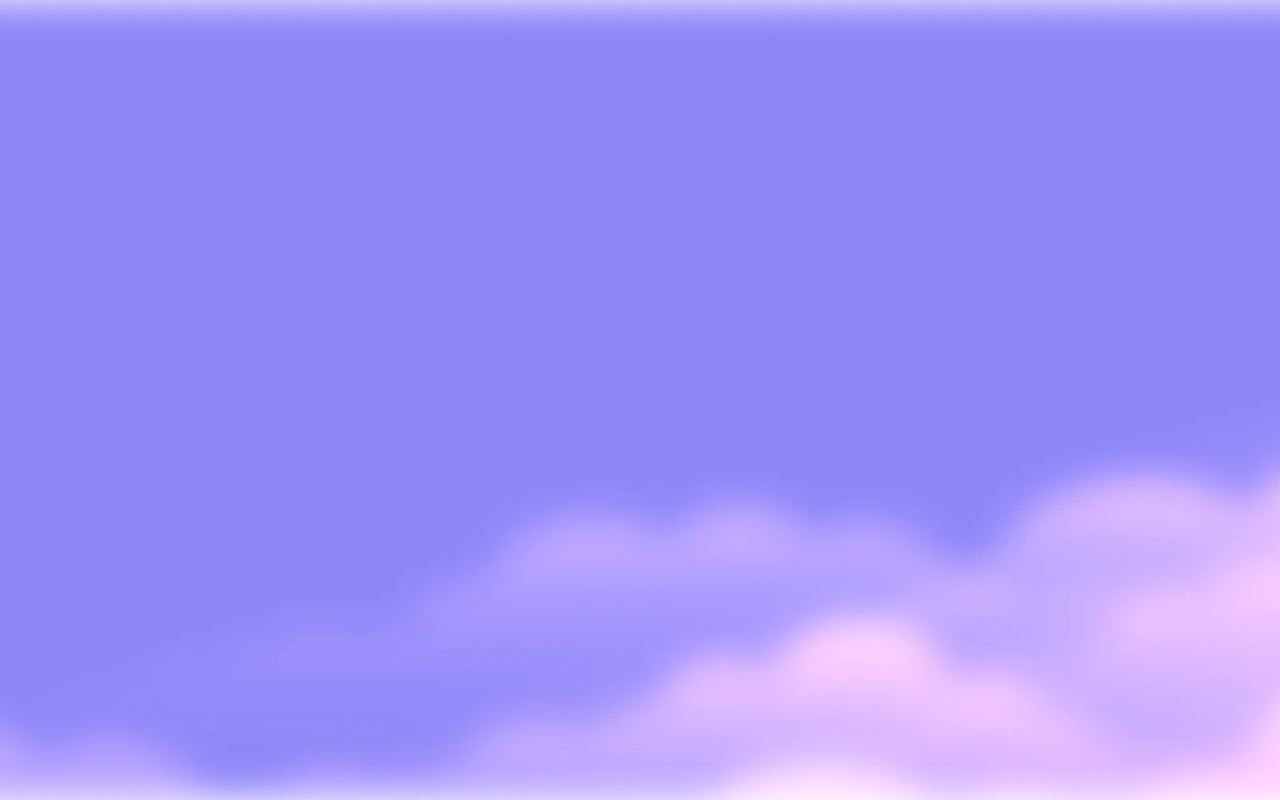
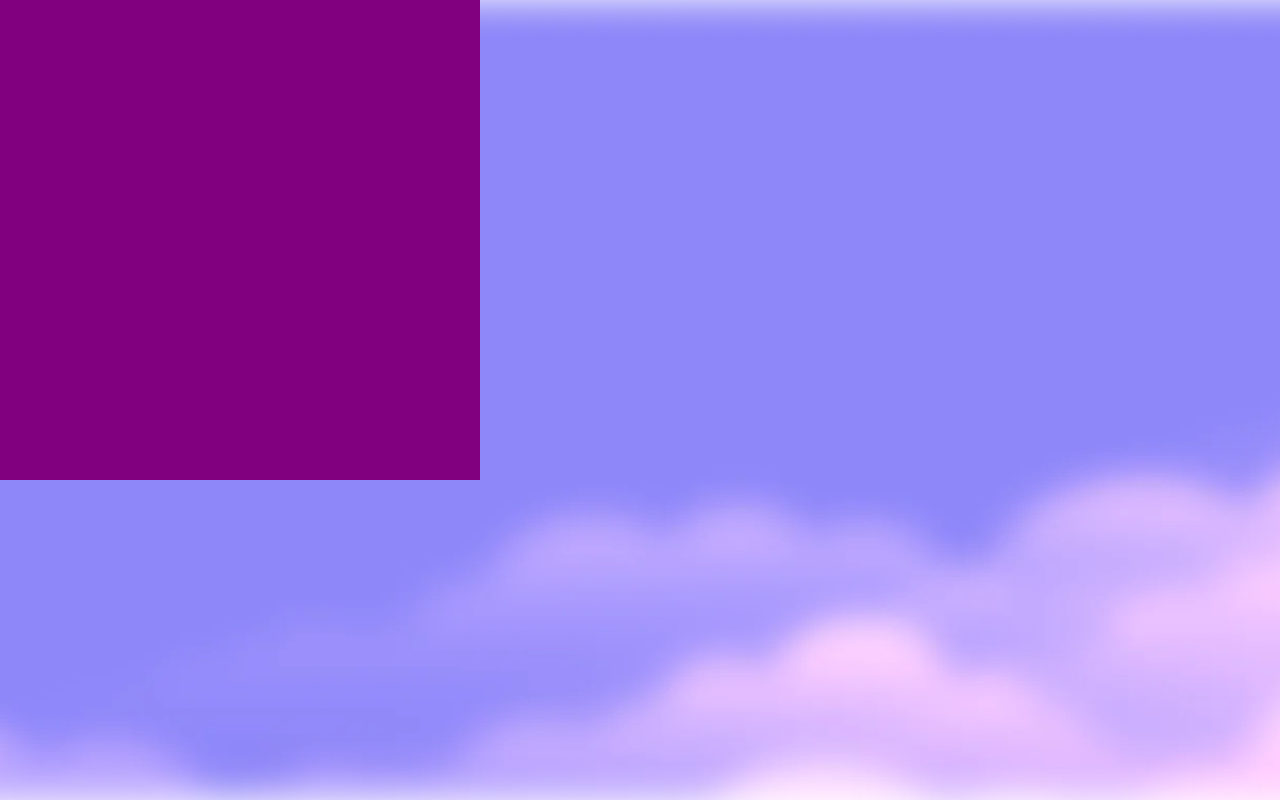
Before and after one commit to russo97/vue-weather-page, a Vue app: page / in a window 1280 px wide. Built offline with nearby package versions, Linux system fonts and the light colour scheme.

Commit message:
feat: adicionada view inicial do projeto

```diff
--- a/src/App.vue
+++ b/src/App.vue
@@ -1,14 +1,32 @@
 <template>
-  <div class="app w-full h-full">
-    <div class="app__wrapper"></div>
-  </div>
+  <main class="app w-full h-full">
+    <div class="app__wrapper h-full">
+      <Suspense>
+        <LazyCurrentWeather />
+
+        <template #fallback>
+          loading
+        </template>
+      </Suspense>
+    </div>
+  </main>
 </template>
 
 <script>
-import { defineComponent } from 'vue'
+import { defineComponent, defineAsyncComponent } from 'vue'
+
+const LazyCurrentWeather = defineAsyncComponent({
+  loader: () => import(
+    /* webpackChunkName: "lazy-current-weather" */ './components/current-weather/index.vue'
+  )
+})
 
 export default defineComponent({
-  name: 'App'
+  name: 'App',
+
+  components: {
+    LazyCurrentWeather
+  }
 })
 </script>
 
--- /dev/null
+++ b/src/components/current-weather/index.vue
@@ -0,0 +1,28 @@
+<template>
+  <section class="curweather">
+    <div class="curweather__wrapper w-full h-full"></div>
+  </section>
+</template>
+
+<script>
+import { defineComponent } from 'vue'
+
+export default defineComponent({
+  name: 'CurrentWeather',
+
+  async setup () {
+    return {}
+  }
+})
+</script>
+
+<style lang="scss" scoped>
+  .curweather {
+    aspect-ratio: 1;
+    width: min(100%, 480px);
+
+    &__wrapper {
+      background-color: purple;
+    }
+  }
+</style>
--- a/vite.config.js
+++ b/vite.config.js
@@ -1,6 +1,7 @@
 import { fileURLToPath, URL } from 'node:url'
 
 import { defineConfig } from 'vite'
+
 import vue from '@vitejs/plugin-vue'
 
 // https://vitejs.dev/config/
```
Also changed, not shown: src/views/home/index.vue (added, +15 -0 lines).
